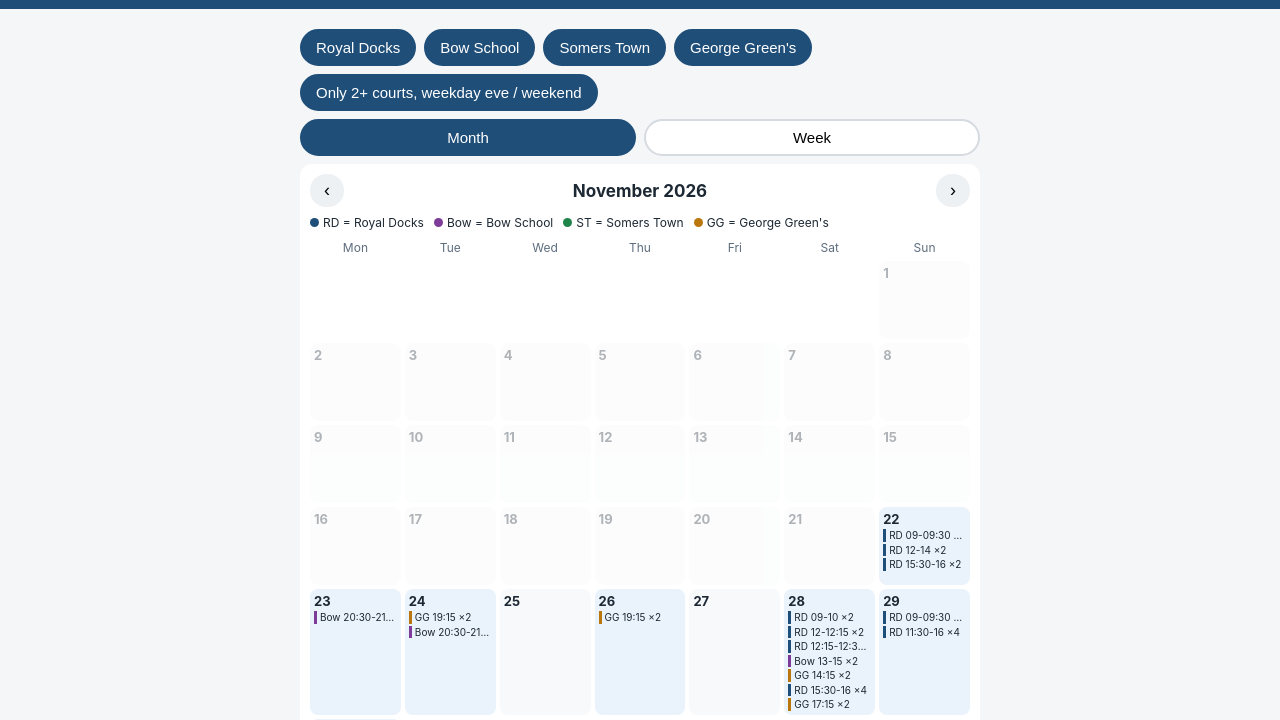
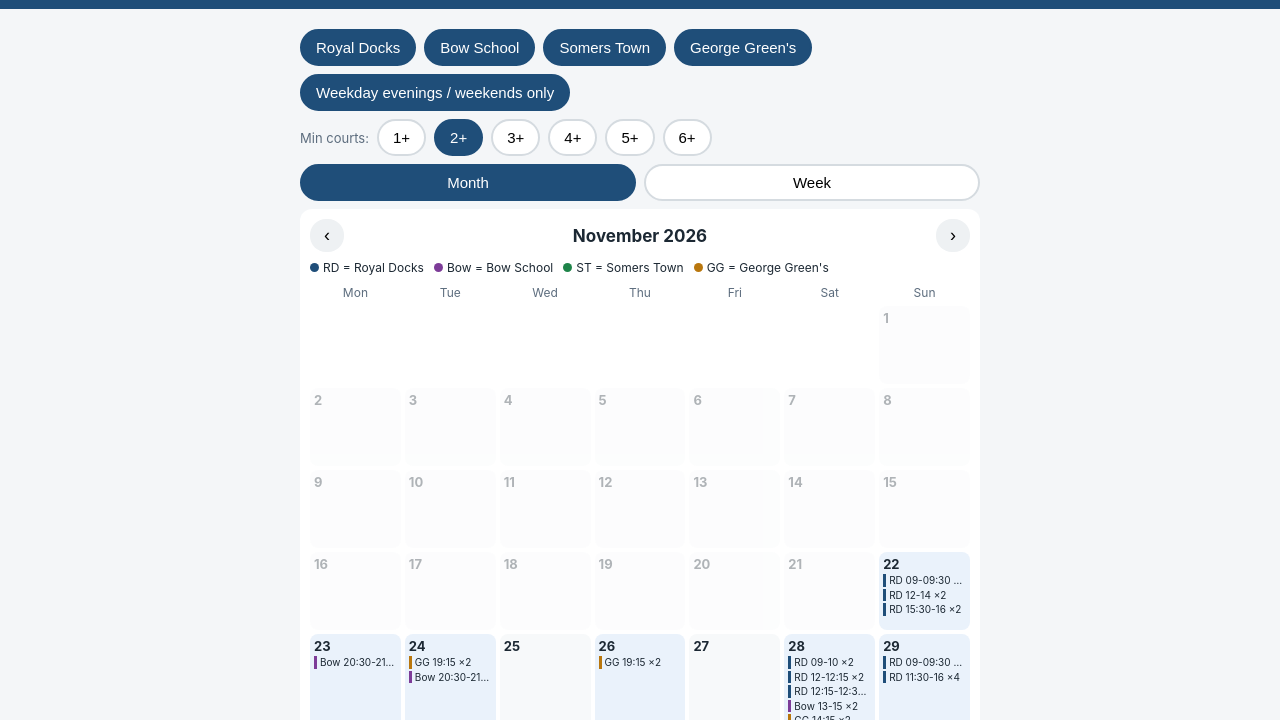
Before and after one commit to marutiai/maansig-waldorf-courts, a plain HTML site: page courts.html in a window 1280 px wide. Shown: the part 55-775 px from the top of the page. Drawn offline with Linux system fonts and the light colour scheme.

Commit message:
Court calendar: minimum courts filter (1+ to 6+)

```diff
--- a/courts.html
+++ b/courts.html
@@ -42,7 +42,9 @@ main{padding:12px;max-width:680px;margin:auto}
 <main>
 <div class="chips" id="venues"></div>
 <div class="chips">
-  <button class="chip on" id="fits">Only 2+ courts, weekday eve / weekend</button>
+  <button class="chip on" id="fits">Weekday evenings / weekends only</button>
+</div>
+<div class="chips" id="minc">
 </div>
 <div class="chips view"><button class="chip" data-view="month">Month</button><button class="chip" data-view="week">Week</button></div>
 <div class="cal"><div class="calhead"><button id="prev">‹</button><b id="mlabel"></b><button id="next">›</button></div>
@@ -56,12 +58,14 @@ const $=id=>document.getElementById(id);
 const COL={'Royal Docks':'#1f4e79','Bow School':'#7d3c98','Somers Town':'#1e8449',"George Green's":'#b9770e'};
 let D=[],venues=new Set(Object.keys(COL)),fits=true,month='all';
 fetch('courts.json?'+Date.now()).then(r=>r.json()).then(j=>{D=j.slots;$('upd').textContent='Updated '+j.updated;draw();});
-let ym=null,view='month',wk=null;
+let ym=null,view='month',wk=null,minC=2;
 const ABBR={'Royal Docks':'RD','Bow School':'Bow','Somers Town':'ST',"George Green's":'GG'};
 function chips(){
   $('venues').innerHTML=Object.keys(COL).map(v=>`<button class="chip ${venues.has(v)?'on':''}" data-v="${v}">${v}</button>`).join('');
   document.querySelectorAll('[data-v]').forEach(b=>b.onclick=()=>{const v=b.dataset.v;venues.has(v)?venues.delete(v):venues.add(v);draw();});
   $('fits').className='chip '+(fits?'on':'');
+  $('minc').innerHTML='<span class="muted" style="align-self:center">Min courts:</span>'+[1,2,3,4,5,6].map(n=>`<button class="chip ${minC===n?'on':''}" data-c="${n}">${n}+</button>`).join('');
+  document.querySelectorAll('[data-c]').forEach(b=>b.onclick=()=>{minC=+b.dataset.c;draw();});
   document.querySelectorAll('[data-view]').forEach(b=>{b.className='chip '+(view===b.dataset.view?'on':'');b.onclick=()=>{view=b.dataset.view;draw();};});
   $('legend').innerHTML=Object.keys(COL).filter(v=>venues.has(v)).map(v=>`<span><i class="dot" style="background:${COL[v]}"></i>${ABBR[v]} = ${v}</span>`).join('');
 }
@@ -75,7 +79,8 @@ function draw(){
   if(!ym) ym=new Date(t.getFullYear(),t.getMonth(),1);
   if(!wk){wk=new Date(t.getFullYear(),t.getMonth(),t.getDate());wk=new Date(wk.getTime()-((wk.getDay()+6)%7)*864e5);}
   chips();
-  const rows=D.filter(s=>venues.has(s[2])&&(!fits||s[6]==='Yes'));
+  const timeOk=s=>{const wkend=['Sat','Sun'].includes(s[1]);if(wkend)return true;const st=s[3].slice(0,5),en=(s[3].split('-')[1]||'').slice(0,5);return s[2]==="George Green's"?st>='19:00':en>'19:30';};
+  const rows=D.filter(s=>venues.has(s[2])&&s[4]>=minC&&(!fits||timeOk(s)));
   const by={};rows.forEach(s=>(by[s[0]]=by[s[0]]||[]).push(s));
   const today=iso(t);
   if(view==='month'){
```
